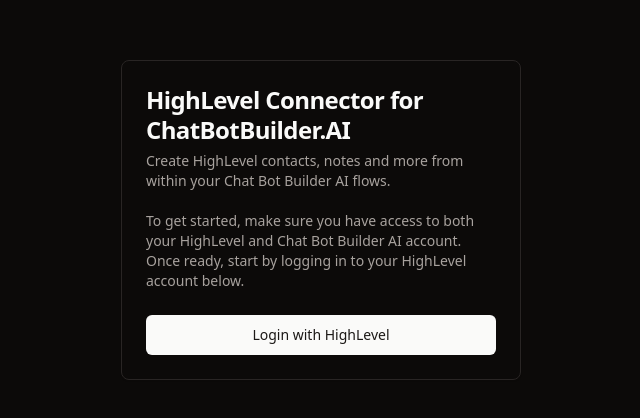
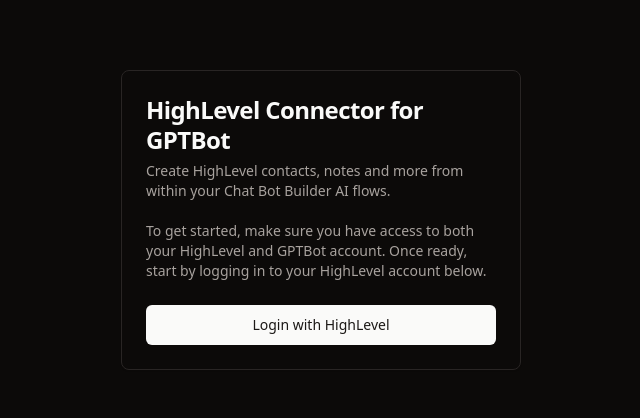
Before and after one commit to camilo86/ghl-connector, a Next.js app: page / in a window 1280 px wide. Shown: the part 180-598 px from the top of the page, without its empty margins (319-959 px from the left). Built offline with nearby package versions, Linux system fonts and the light colour scheme.

Commit message:
rename chatbotbuilder to gptbot

```diff
--- a/src/app/page.tsx
+++ b/src/app/page.tsx
@@ -9,11 +9,11 @@
 
 export default function Home() {
   return (
-    <div className="h-screen flex justify-center items-center">
+    <div className="flex h-screen items-center justify-center">
       <Card className="w-[400px]">
         <CardHeader>
           <CardTitle className="leading-tight">
-            HighLevel Connector for ChatBotBuilder.AI
+            HighLevel Connector for GPTBot
           </CardTitle>
           <CardDescription className="space-y-4">
             Create HighLevel contacts, notes and more from within your Chat Bot
@@ -21,8 +21,8 @@
             <br />
             <br />
             To get started, make sure you have access to both your HighLevel and
-            Chat Bot Builder AI account. Once ready, start by logging in to your
-            HighLevel account below.
+            GPTBot account. Once ready, start by logging in to your HighLevel
+            account below.
           </CardDescription>
         </CardHeader>
         <CardFooter>
--- a/src/components/signup-card.tsx
+++ b/src/components/signup-card.tsx
@@ -27,11 +27,11 @@
         <CardTitle className="leading-tight">Almost there.</CardTitle>
         <CardDescription className="space-y-4">
           Awesome. Now that we have your HighLevel information, let&apos;s
-          connect your Chat Bot Builder AI account.
+          connect your GPTBot account.
           <br />
           <br />
-          Grab your Chat Bot Builder AI Account ID (you can find this under the
-          account profile), and paste it below.
+          Grab your GPTBot Account ID (you can find this under the account
+          profile), and paste it below.
         </CardDescription>
       </CardHeader>
       <CardContent>
```
